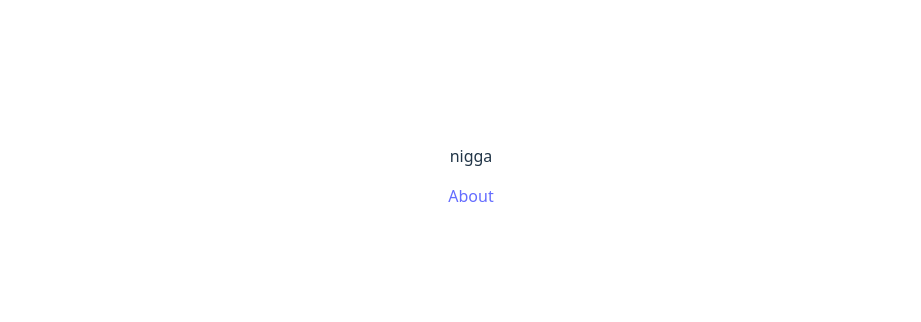
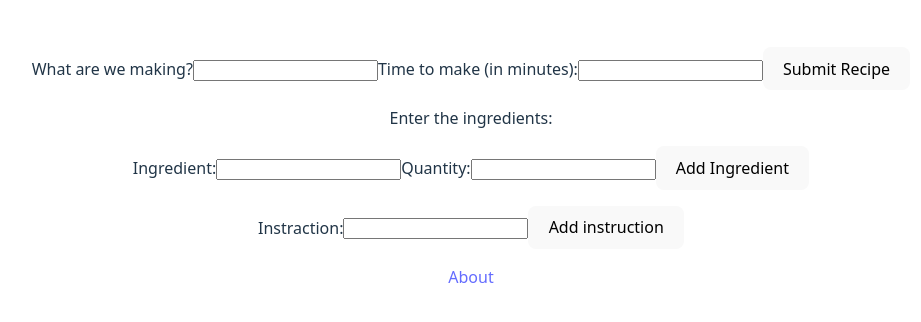
Before and after one commit to omriyaacobi/recipe-website, a React (Vite) app: page /AddRecipe in a window 1280 px wide. Shown: the part 232-554 px from the top of the page, without its empty margins (169-1090 px from the left). Built offline with nearby package versions, Linux system fonts and the light colour scheme.

Commit message:
Implement AddRecipe component with ingredient and instruction management; update routing in App and pass recipeList to Home

```diff
--- a/src/AddRecipe/AddRecipe.jsx
+++ b/src/AddRecipe/AddRecipe.jsx
@@ -1,4 +1,132 @@
-const AddRecipe = () => {
-  return <p>nigga</p>;
+import { useState } from "react";
+const AddInstructions = ({ setInstructionList }) => {
+  const [instruction, setInstruction] = useState("");
+  const onSubmit = (e) => {
+    e.preventDefault();
+    if (!instruction.trim()) return;
+    setInstructionList((prev) => [...prev, instruction]);
+    setInstruction("");
+  };
+  return (
+    <form onSubmit={onSubmit}>
+      <label htmlFor="instruction">Instraction:</label>
+      <input
+        id="instruction"
+        name="instructionName"
+        type="text"
+        value={instruction}
+        onChange={(e) => setInstruction(e.target.value)}
+      />
+      <button type="submit">Add instruction</button>
+    </form>
+  );
 };
+const AddIngredients = ({ setIngredientList }) => {
+  const [ingredientName, setIngredientName] = useState("");
+  const [ingredientQuantity, setIngredientQuantity] = useState("");
+
+  const onSubmit = (e) => {
+    e.preventDefault();
+    if (!ingredientName.trim() || !ingredientQuantity.toString().trim()) return;
+
+    setIngredientList((prev) => [
+      ...prev,
+      { ingredientName, ingredientQuantity },
+    ]);
+
+    setIngredientName("");
+    setIngredientQuantity("");
+  };
+
+  return (
+    <form onSubmit={onSubmit}>
+      <label htmlFor="ingredient">Ingredient:</label>
+      <input
+        id="ingredient"
+        name="ingredientName"
+        type="text"
+        value={ingredientName}
+        onChange={(e) => setIngredientName(e.target.value)}
+      />
+
+      <label htmlFor="quantity">Quantity:</label>
+      <input
+        id="quantity"
+        name="ingredientQuantity"
+        type="number"
+        value={ingredientQuantity}
+        onChange={(e) => setIngredientQuantity(e.target.value)}
+      />
+
+      <button type="submit">Add Ingredient</button>
+    </form>
+  );
+};
+
+const AddRecipe = ({ setRecipeList }) => {
+  const [ingredientList, setIngredientList] = useState([]);
+  const [name, setName] = useState("");
+  const [timeToMake, setTimeToMake] = useState("");
+  const [instructionList, setInstructionList] = useState([]);
+
+  const handleSubmit = (e) => {
+    e.preventDefault();
+    const recipe = {
+      name,
+      timeToMake: Number(timeToMake) || "Unkown",
+      ingredients: ingredientList,
+      instructions: instructionList,
+    };
+    setRecipeList((prev) => [...prev, recipe]);
+
+    setName("");
+    setTimeToMake("");
+    setIngredientList([]);
+    setInstructionList([]);
+  };
+
+  return (
+    <>
+      <form onSubmit={handleSubmit}>
+        <label htmlFor="recipeName">What are we making?</label>
+        <input
+          id="recipeName"
+          name="recipeName"
+          type="text"
+          value={name}
+          onChange={(e) => setName(e.target.value)}
+        />
+
+        <label htmlFor="time">Time to make (in minutes):</label>
+        <input
+          id="time"
+          name="time"
+          type="number"
+          value={timeToMake}
+          onChange={(e) => setTimeToMake(e.target.value)}
+        />
+
+        <button type="submit">Submit Recipe</button>
+      </form>
+
+      <p>Enter the ingredients:</p>
+      <AddIngredients setIngredientList={setIngredientList} />
+
+      <ul>
+        {ingredientList.map((item, index) => (
+          <li key={index}>
+            {item.ingredientName} — {item.ingredientQuantity}
+          </li>
+        ))}
+      </ul>
+      <AddInstructions setInstructionList={setInstructionList} />
+      <ol>
+        {instructionList.map((item, index) => (
+          <li key={index}>{item}</li>
+        ))}
+      </ol>
+    </>
+  );
+};
+
 export default AddRecipe;
--- a/src/App.jsx
+++ b/src/App.jsx
@@ -3,15 +3,26 @@ import Home from "./Home/Home.jsx";
 import About from "./About.jsx";
 import AddRecipe from "./AddRecipe/AddRecipe.jsx";
 import { Routes, Route, Link } from "react-router-dom";
+import { useState } from "react";
 
 const App = () => {
+  const [recipeList, setRecipeList] = useState([]);
+
   return (
     <>
       <div>
         <Routes>
-          <Route path="/" element={<Home />} />
+          <Route path="/" element={<Home recipeList={recipeList} />} />
           <Route path="/about" element={<About />} />
-          <Route path="/AddRecipe" element={<AddRecipe />} />
+          <Route
+            path="/AddRecipe"
+            element={
+              <AddRecipe
+                recipeList={recipeList}
+                setRecipeList={setRecipeList}
+              />
+            }
+          />
         </Routes>
       </div>
       <nav>
--- a/src/Home/Home.jsx
+++ b/src/Home/Home.jsx
@@ -1,6 +1,6 @@
 import { Link } from "react-router-dom";
 
-const Home = () => {
+const Home = ({ recipeList }) => {
   return (
     <div>
       <h1>Welcome To Your Recipe Collection</h1>
```
